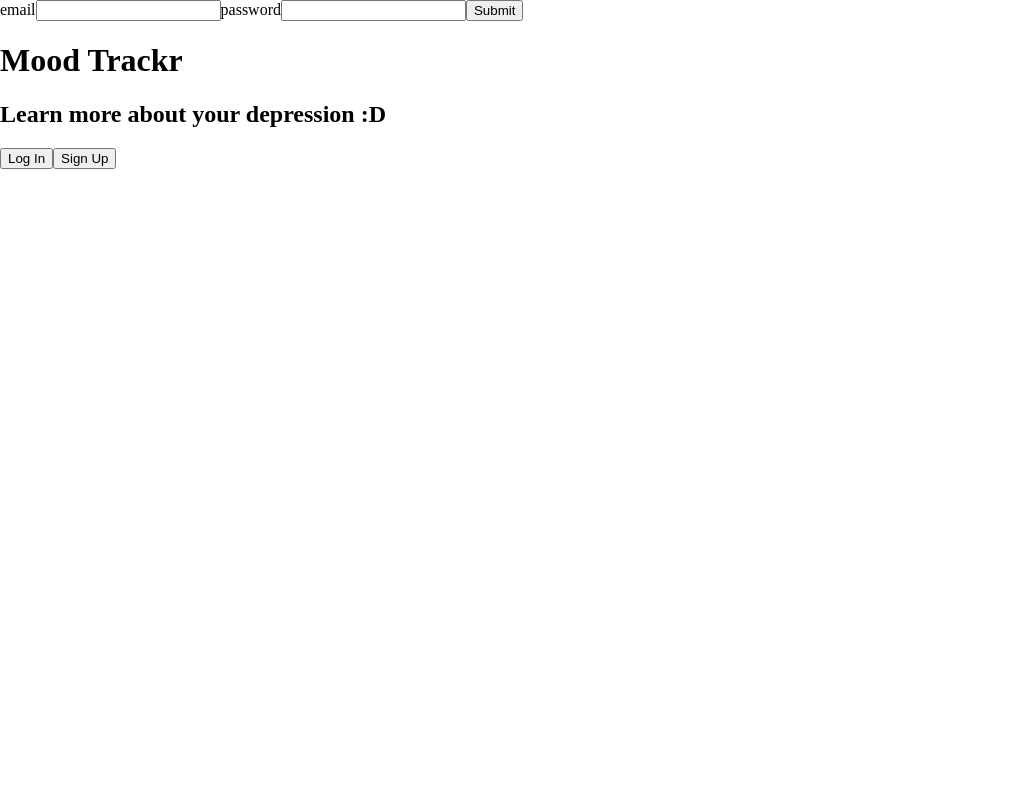
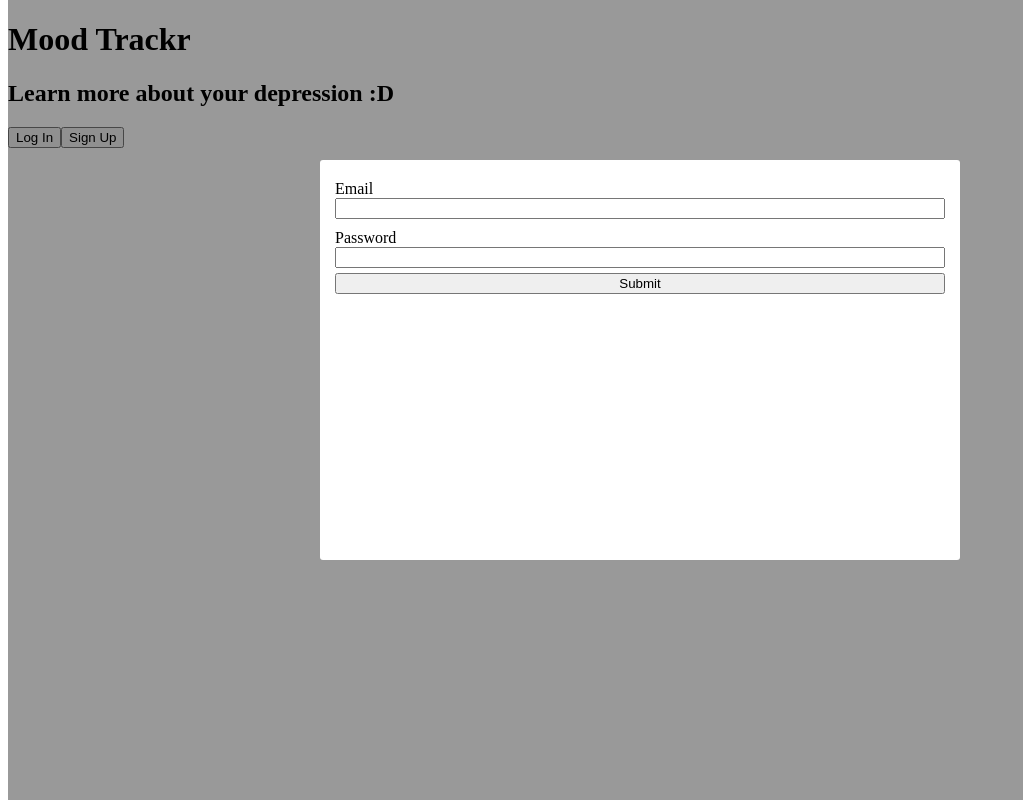
Before and after one commit to cpbram2011/moodtrackr-frontend, a React (Create React App) app: page /#/ in a window 1280 px wide. Both pictures are taken after a click on the button "Log In". Shown: the whole page, without its empty margins (0-1023 px from the left). Built offline with nearby package versions, Linux system fonts and the light colour scheme.

Commit message:
map session errors

```diff
--- a/src/app.scss
+++ b/src/app.scss
@@ -1,5 +1,47 @@
-body {
+html {
     margin: 0;
+}
+
+.modal-background {
+    top: 0;
+    position: absolute;
+    height: 100%;
+    width: 100%;
+    background-color: rgba($color: #000000, $alpha: 0.4);
+}
+
+.modal-child {
+    min-height: 50%;
+    width: 50%;
+    position: fixed;
+    top: 20%;
+    left: 25%;
+    background-color: white;
+    border-radius: 3px;
+
+    form {
+       display: flex;
+       flex-direction: column;
+       padding: 15px;
+
+
+       label {
+           display: flex;
+           flex-direction: column;
+           margin: 5px 0;
+
+
+
+       }
+    }
+}
+
+p.error {
+    margin: 0;
+    color: red;
+}
+.red-border > input {
+    border-color: red;
 }
 
 
--- a/src/components/session/login.jsx
+++ b/src/components/session/login.jsx
@@ -1,16 +1,21 @@
 import React, {useState} from 'react';
-import {useDispatch} from 'react-redux';
+import {useDispatch, useSelector} from 'react-redux';
 import {login} from '../../actions/session_actions';
 
 const LoginForm = () => {
+    const dispatch = useDispatch();
+    const errors = useSelector(state => state.errors.session);
 
-    const dispatch = useDispatch();
 
     const useInput = type => {
         const [value, setValue] = useState("");
         const input = <input value={value} onChange={e => setValue(e.target.value)} type={type} />;
         return [value, input];
     }
+
+    const formatErr = msg => (
+        <p className='error'>{msg}</p>
+    )
 
     const [email, emailInput] = useInput("Text")
     const [password, passwordInput] = useInput("Password")
@@ -25,10 +30,18 @@ const LoginForm = () => {
     return (
         <>
         <form onSubmit={handleSubmit}>
-            email
-            {emailInput}
-            password
-            {passwordInput}
+            <label className={'email' in errors ? 'red-border' : null}>
+                Email
+                {emailInput}
+            </label>
+            {'email' in errors ? formatErr(errors.email) : null}
+
+            <label className={'password' in errors ? 'red-border' : null}>
+                Password
+                {passwordInput}
+            </label>
+            {'password' in errors ? formatErr(errors.password) : null}
+
             <input type="submit"/>
         </form>
         </>
--- a/src/components/session/signup.jsx
+++ b/src/components/session/signup.jsx
@@ -1,16 +1,22 @@
 import React, {useState} from 'react';
-import {useDispatch} from 'react-redux';
+import {useDispatch, useSelector} from 'react-redux';
 import {signup} from '../../actions/session_actions';
 
 const SignupForm = () => {
 
     const dispatch = useDispatch();
+    const errors = useSelector(state => state.errors.session);
+    window.errors = errors;
 
     const useInput = type => {
         const [value, setValue] = useState("");
         const input = <input value={value} onChange={e => setValue(e.target.value)} type={type} />;
         return [value, input];
     }
+
+    const formatErr = msg => (
+        <p className='error'>{msg}</p>
+    )
 
     const [username, usernameInput] = useInput("Text")
     const [email, emailInput] = useInput("Text")
@@ -27,14 +33,26 @@ const SignupForm = () => {
     return (
         <>
         <form onSubmit={handleSubmit}>
-            username
-            {usernameInput}
-            email
-            {emailInput}
-            password
-            {passwordInput}
-            re-type password
-            {password2Input}
+            <label  className={'username' in errors ? 'red-border' : null}>
+                Username
+                {usernameInput}
+            </label>
+            {'username' in errors ? formatErr(errors.username) : null}
+            <label  className={'email' in errors ? 'red-border' : null}>
+                Email
+                {emailInput}
+            </label>
+            {'email' in errors ? formatErr(errors.email) : null}
+            <label className={'password' in errors ? 'red-border' : null}>
+                Password
+                {passwordInput}
+            </label>
+            {'password' in errors ? formatErr(errors.password) : null}
+            <label className={'password2' in errors ? 'red-border' : null}>
+                Re-type Password
+                {password2Input}
+            </label>
+            {'password2' in errors ? formatErr(errors.password2) : null}
             <input type="submit"/>
         </form>
         </>
--- a/src/components/tracks/tracks.jsx
+++ b/src/components/tracks/tracks.jsx
@@ -12,8 +12,8 @@ const Tracks = () => {
     useEffect (()=> {
         dispatch(requestTracks())
     }, [])
+
     const trackLis = Object.values(tracks).map(x => {
-
         return (
             <>
             <li key={x._id} id={x._id}>{x.name} <button onClick={() => { dispatch(deleteTrack(x._id))}}>Delete</button></li>
@@ -26,15 +26,17 @@ const Tracks = () => {
 
         return (
             <>
+                <p>user_id = {user_id}</p>
             <div className="tracks">
                 {trackLis}
-                <p>{user_id}</p>
 
             </div>
             <div className="new-track">
                 <form onSubmit={e => {
                     e.preventDefault();
-                    dispatch(newTrack({user_id, name: trackName }))}}>
+                    dispatch(newTrack({user_id, name: trackName }))
+                    e.target.firstElementChild.value = '';
+                    }}>
                     <input type="text" onChange={e => updateTrackName(e.target.value)}/>
                     <input type="submit"/>
                 </form>
--- a/src/reducers/session_errors_reducer.js
+++ b/src/reducers/session_errors_reducer.js
@@ -1,9 +1,7 @@
-import {
-    RECEIVE_SESSION_ERRORS,
-    RECEIVE_CURRENT_USER,
-  } from '../actions/session_actions';
+import { RECEIVE_SESSION_ERRORS, RECEIVE_CURRENT_USER} from '../actions/session_actions';
+import {CLOSE_MODAL} from '../actions/modal_actions';
 
-  const _nullErrors = [];
+const _nullErrors = {};
 
   const SessionErrorsReducer = (state = _nullErrors, action) => {
     Object.freeze(state);
@@ -12,6 +10,8 @@ import {
         return action.errors;
       case RECEIVE_CURRENT_USER:
         return _nullErrors;
+      case CLOSE_MODAL:
+        return _nullErrors;
       default:
         return state;
     }
```
